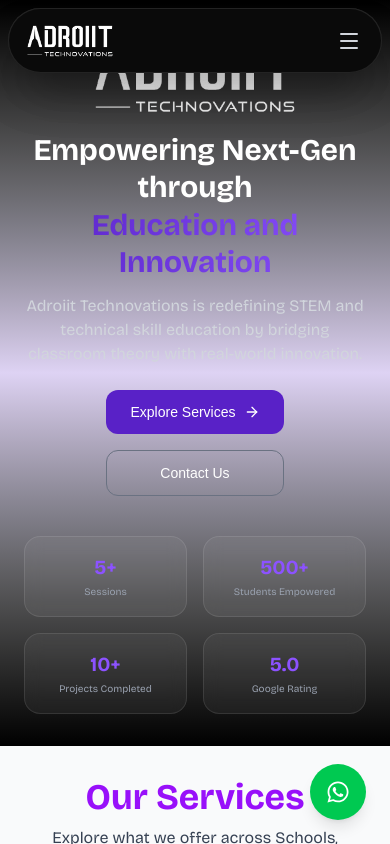
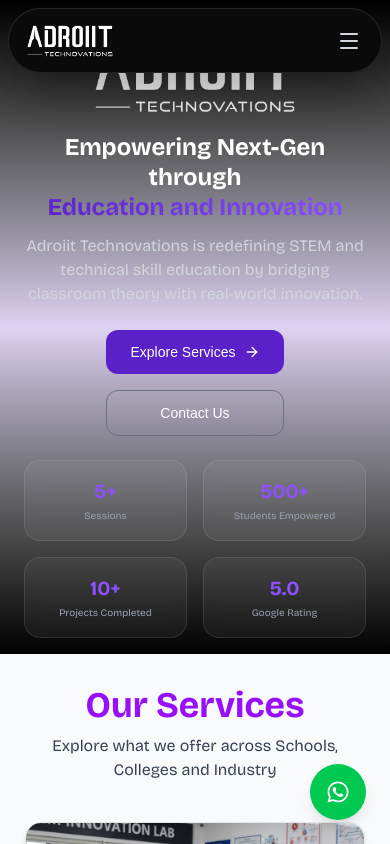
Before and after one commit to Adroiit-Technovations/adroiit-website, a Next.js app: page / in a window 390 px wide. Shown: the top 844 px of the page. Built offline with nearby package versions, Linux system fonts and the light colour scheme.

Commit message:
Update Hero.tsx

```diff
--- a/sections/Hero.tsx
+++ b/sections/Hero.tsx
@@ -14,17 +14,17 @@
 
 export default function Hero() {
   return (
-    /* Reduced min-height for better fit on small screens
-       Reduced padding: pt-8 pb-8 on mobile, md:pt-32 md:pb-16 on desktop
+    /* Mobile: h-auto, pt-8, pb-4
+       Desktop (md): min-h-screen, pt-24, pb-12
     */
-    <section className="min-h-[85vh] md:min-h-screen flex flex-col justify-center items-center text-center px-6 pt-8 md:pt-32 pb-8 md:pb-16 bg-gradient-to-b from-black via-[#5921c7]/20 to-black text-white">
+    <section className="h-auto md:min-h-screen flex flex-col justify-center items-center text-center px-6 pt-8 md:pt-24 pb-4 md:pb-12 bg-gradient-to-b from-black via-[#5921c7]/20 to-black text-white">
 
       {/* Logo Wrapper */}
       <motion.div
         initial={{ opacity: 0, scale: 0.8 }}
         animate={{ opacity: 1, scale: 1 }}
         transition={{ duration: 0.6 }}
-        className="w-full flex justify-center mb-4 md:mb-6" // Slightly reduced margin-bottom on mobile
+        className="w-full flex justify-center mb-4 md:mb-6"
       >
         <Image
           src="/logo2.png"
@@ -36,12 +36,15 @@
         />
       </motion.div>
 
-      {/* Heading */}
+      {/* Heading
+          Mobile: text-2xl
+          Desktop (md): text-5xl (Original size)
+      */}
       <motion.h1
         initial={{ opacity: 0, y: 50 }}
         animate={{ opacity: 1, y: 0 }}
         transition={{ duration: 0.8 }}
-        className={`${bricolage.className} text-3xl md:text-5xl font-bold leading-tight max-w-4xl`}
+        className={`${bricolage.className} text-2xl md:text-5xl font-bold leading-tight max-w-4xl`}
       >
         Empowering Next-Gen through
         <br className="hidden md:block" />
@@ -83,12 +86,15 @@
         </Link>
       </motion.div>
 
-      {/* Impact Section */}
+      {/* Impact Section
+          Mobile: mt-6
+          Desktop (md): mt-12 (Original)
+      */}
       <motion.div
         initial={{ opacity: 0, y: 40 }}
         animate={{ opacity: 1, y: 0 }}
         transition={{ delay: 0.9 }}
-        className="mt-10 md:mt-12 grid grid-cols-2 md:grid-cols-4 gap-4 md:gap-6 w-full max-w-5xl" // Reduced mt and gap for mobile
+        className="mt-6 md:mt-12 grid grid-cols-2 md:grid-cols-4 gap-4 md:gap-6 w-full max-w-5xl"
       >
         {[
           { value: "5+", label: "Sessions" },
@@ -103,7 +109,7 @@
             <h3 className={`${bricolage.className} text-xl md:text-3xl font-bold text-[#8c52ff]`}>
               {item.value}
             </h3>
-            <p className={`${bricolage.className} text-gray-400 text-[10px] md:text-sm mt-1`}>
+            <p className={`${bricolage.className} text-[10px] md:text-sm text-gray-400 mt-1`}>
               {item.label}
             </p>
           </div>
```
